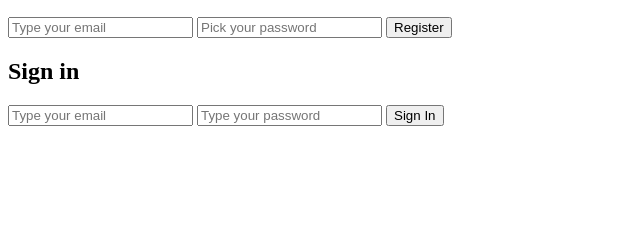
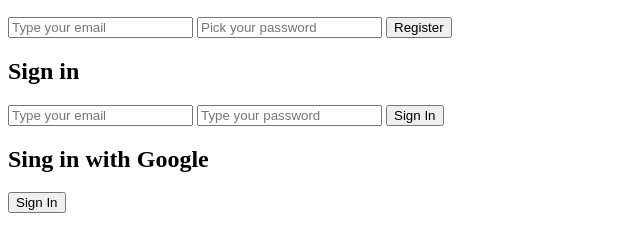
Before and after one commit to vueschool/vuejs-firebase-authentication, a plain HTML site: page index.html in a window 1280 px wide. Shown: the part 110-362 px from the top of the page, without its empty margins (0-640 px from the left). Drawn offline with nearby package versions, Linux system fonts and the light colour scheme; no server answers.

Commit message:
authenticate user via 3rd party providers

```diff
--- a/index.html
+++ b/index.html
@@ -12,6 +12,8 @@
   <h1>Vue School - Firebase Authentication</h1>
   <div v-if="authUser">
     <h2>Signed in as {{authUser.email}}</h2>
+    <img :src="authUser.photoURL" height="150">
+    <p>What's up, {{authUser.displayName || 'friend'}}?</p>
     <button @click="signOut">Sign out</button>
   </div>
 
@@ -29,6 +31,11 @@
       <input type="password" v-model="password" placeholder="Type your password">
       <button>Sign In</button>
     </form>
+
+    <div>
+      <h2>Sing in with Google</h2>
+      <button @click="signInWithGoogle">Sign In</button>
+    </div>
   </div>
 </div>
 
@@ -64,6 +71,12 @@
       signIn () {
         firebase.auth().signInWithEmailAndPassword(this.email, this.password)
           .catch(error => alert('🤕' + error.message))
+      },
+      signInWithGoogle () {
+        const provider = new firebase.auth.GoogleAuthProvider()
+        firebase.auth().signInWithPopup(provider)
+          .catch(error => alert('🤕' + error.message))
+          .then(data => console.log(data.user, data.credential.accessToken))
       }
     },
 
```
